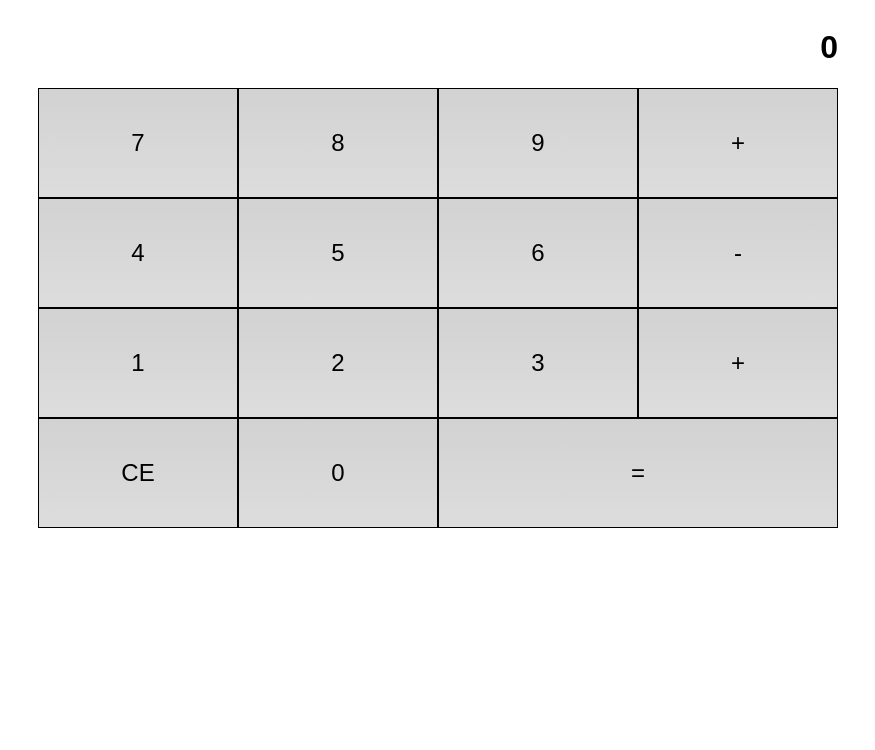
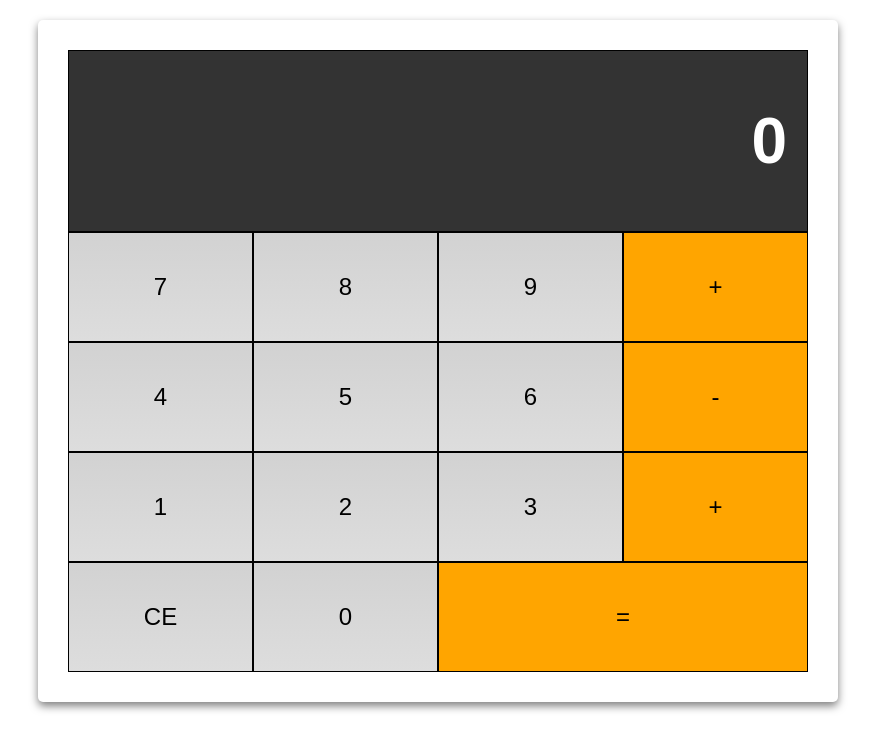
Before and after one commit to Bolochen/kalkulator, a plain HTML site: page index.html in a window 1280 px wide. Shown: the whole page, without its empty margins (202-1077 px from the left). Drawn offline with Linux system fonts and the light colour scheme.

Commit message:
mempercantik layout dari kalkulator

```diff
--- a/index.html
+++ b/index.html
@@ -8,7 +8,7 @@
     <title>Kalkulator</title>
 </head>
 <body>
-    <div class="flex-container-column">
+    <div class="flex-container-column card">
         <div class="display">
             <h1 class="displayNumber">0</h1>
         </div>
@@ -16,19 +16,19 @@
             <div class="button">7</div>
             <div class="button">8</div>
             <div class="button">9</div>
-            <div class="button operator">+</div>
+            <div class="button equals operator">+</div>
         </div>
         <div class="flex-container-row">
             <div class="button">4</div>
             <div class="button">5</div>
             <div class="button">6</div>
-            <div class="button operator">-</div>
+            <div class="button equals operator">-</div>
         </div>
         <div class="flex-container-row">
             <div class="button">1</div>
             <div class="button">2</div>
             <div class="button">3</div>
-            <div class="button operator">+</div>
+            <div class="button equals operator">+</div>
         </div>
         <div class="flex-container-row">
             <div class="button operator">CE</div>
--- a/style.css
+++ b/style.css
@@ -31,3 +31,23 @@ body {
 .double {
     flex-basis: 50%;
 }
+.equals{
+    background: orange;
+}
+.display {
+    color: white;
+    width: 100%;
+    padding: 10px 20px;
+    background-color: #333333;
+    border: 1px solid black;
+    font-size: 2em;
+}
+.card {
+    box-shadow: 0 4px 8px 0 rgba(0, 0, 0, 0.5);
+    border-radius: 5px;
+    padding: 30px;
+    margin-top: 20px;
+}
+.button:hover {
+    font-weight: bold;
+}
```
